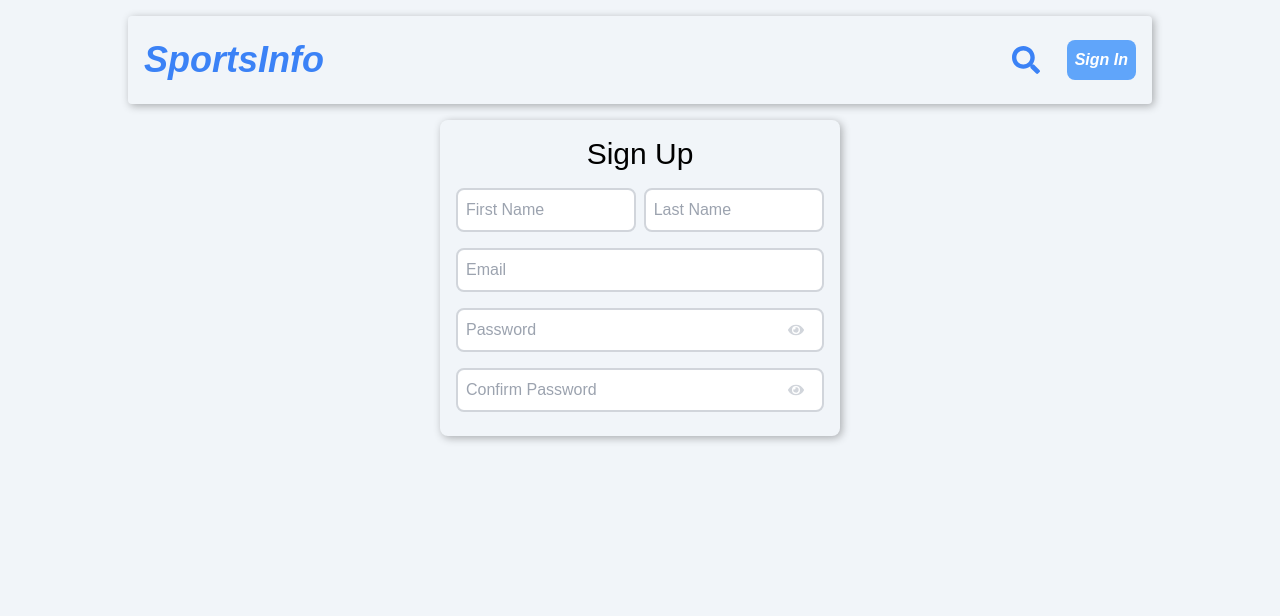
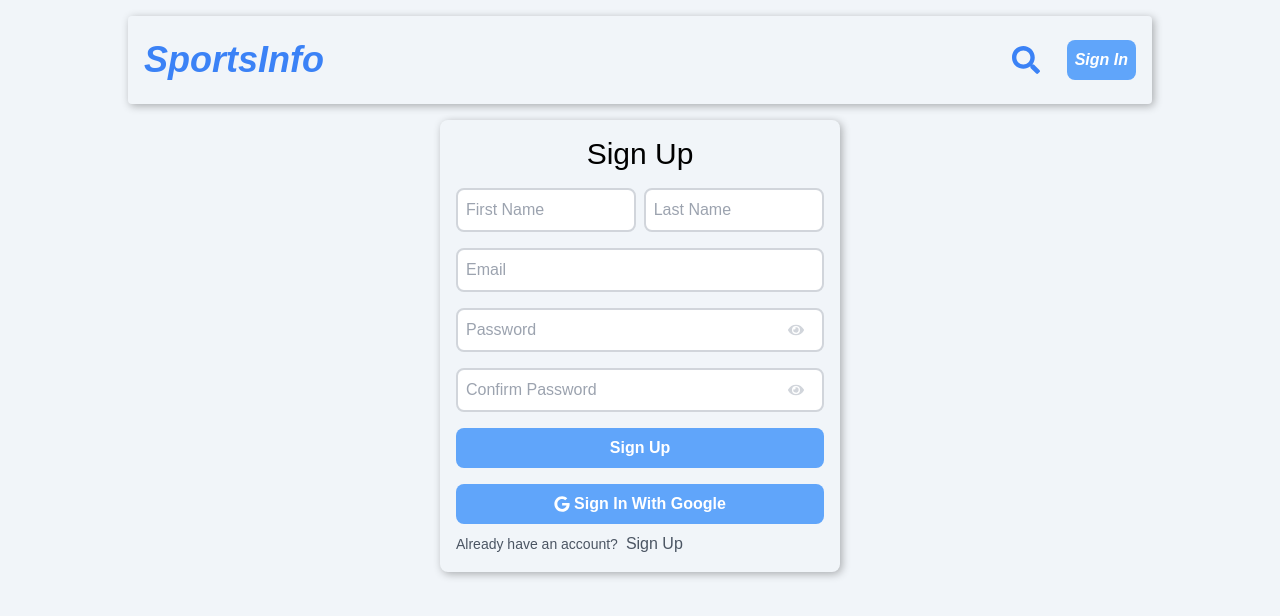
Before and after one commit to ZoricNikola00/sportsInfo, a React (Vite) app in the folder client/: page /signIn in a window 1280 px wide. Shown: the top 616 px of the page. Built offline with nearby package versions, Linux system fonts and the light colour scheme; no server answers.

Commit message:
Creating google login button

```diff
--- a/client/src/pages/Auth.tsx
+++ b/client/src/pages/Auth.tsx
@@ -1,5 +1,6 @@
-import {FaEye} from 'react-icons/fa'
+import {FaEye, FaGoogle} from 'react-icons/fa'
 import React, {useState,useEffect} from 'react'
+import {GoogleLogin} from 'react-google-login'
 
 const Auth = () => {
   const [signedUp,setSignedUp]=useState(false)
@@ -16,6 +17,13 @@ const Auth = () => {
   const change=(e:React.ChangeEvent<HTMLInputElement>)=>{
     const value=e.target.name;
     setFormData(p=>({...p,[value]:e.target.value}))
+  }
+
+  const googleSuccess=async()=>{
+
+  }
+  const googleFail=()=>{
+
   }
   return (
     <div className='w-[90%] md:w-[80%] mx-auto'>
@@ -50,7 +58,15 @@ const Auth = () => {
             </div>
           </>
         }
-
+        <button className='cBtn'>{signedUp?'Sign In':'Sign Up'}</button>
+        <GoogleLogin
+          clientId={import.meta.env.VITE_GOOGLE_CLIENT_ID}
+          render={(props)=><button onClick={props.onClick} disabled={props.disabled} className='cBtn flex items-center justify-center cursor-pointer'><FaGoogle className='mr-1'/>Sign In With Google</button>}
+          onSuccess={googleSuccess}
+          onFailure={googleFail}
+          cookiePolicy='single_host_origin'
+        />
+          <p className='w-full text-sm text-gray-600'>{!signedUp? 'Already have an account?':"Don't have an account?"}<span onClick={_=>setSignedUp(p=>!p)} className='ml-2 cursor-pointer hover:text-gray-400 text-base'>{signedUp?'Sign In':'Sign Up'}</span></p>
       </form>
     </div>
   )
```
